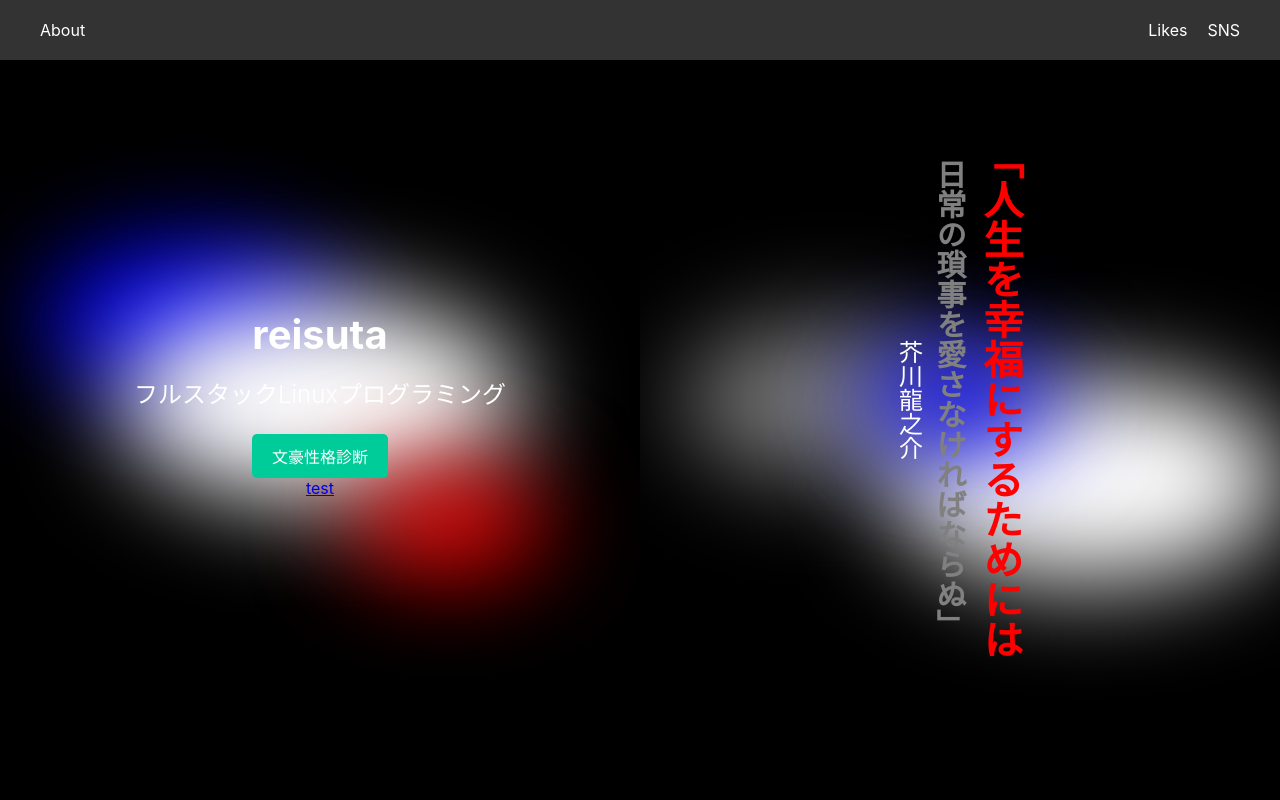
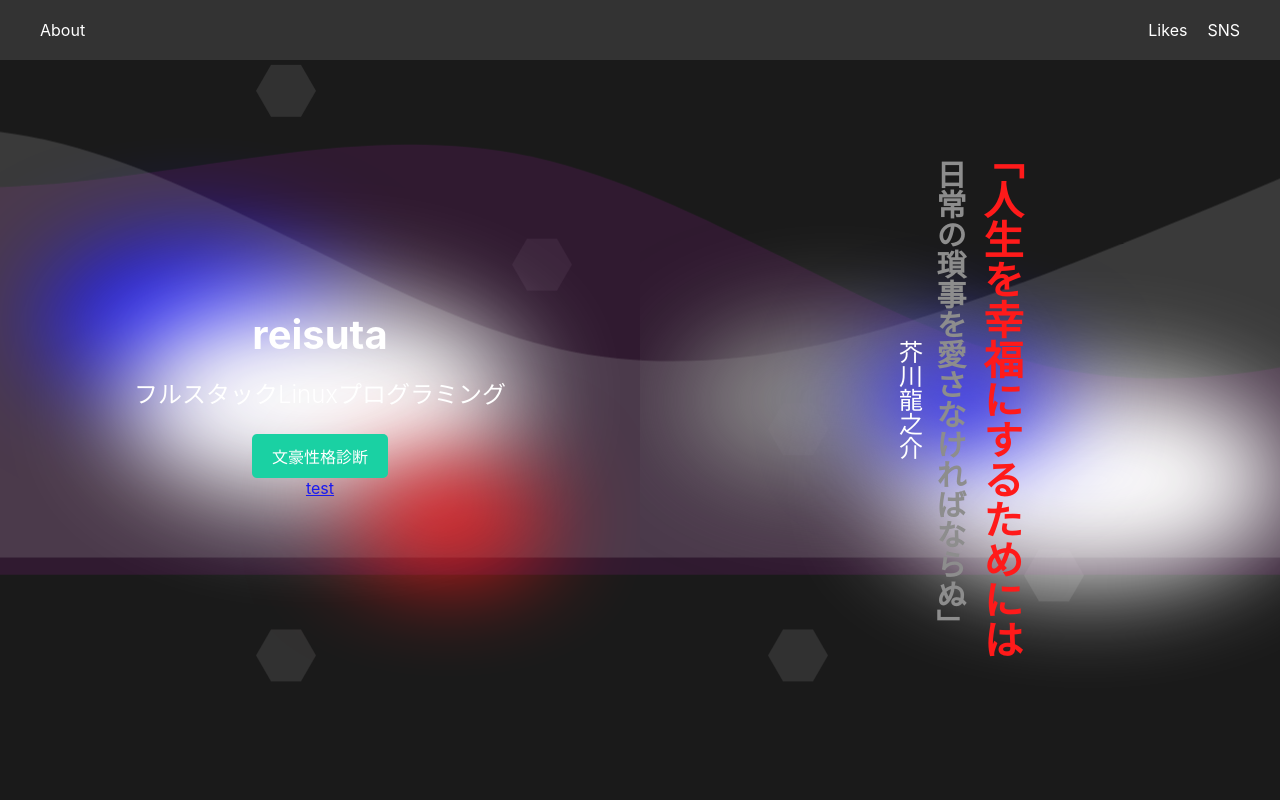
Before and after one commit to reisuta/LP, a Next.js app: page / in a window 1280 px wide. Shown: the top 800 px of the page. Built offline with nearby package versions, Linux system fonts and the light colour scheme.

Commit message:
アニメーションの追加

```diff
--- a/src/app/components/TopPageFv.tsx
+++ b/src/app/components/TopPageFv.tsx
@@ -1,6 +1,42 @@
 'use client'
-import styled from 'styled-components';
+import styled, { keyframes } from 'styled-components';
 import Link from 'next/link';
+
+const waveAnimation1 = keyframes`
+  0% {
+    transform: translateX(0) translateY(0);
+  }
+  50% {
+    transform: translateX(-50%) translateY(15px);
+  }
+  100% {
+    transform: translateX(-100%) translateY(0);
+  }
+`;
+
+const waveAnimation2 = keyframes`
+  0% {
+    transform: translateX(0) translateY(0);
+  }
+  50% {
+    transform: translateX(-50%) translateY(-15px);
+  }
+  100% {
+    transform: translateX(-100%) translateY(0);
+  }
+`;
+
+const hexagonAnimation = keyframes`
+  0% {
+    transform: translateY(0);
+  }
+  50% {
+    transform: translateY(-20px);
+  }
+  100% {
+    transform: translateY(0);
+  }
+`;
 
 const PageContainer = styled.div<{ background?: string }>`
   display: flex;
@@ -9,8 +45,33 @@ const PageContainer = styled.div<{ background?: string }>`
   height: 100vh;
   color: white;
   background: ${({ background }) => background || 'black'};
+  opacity: 0.9;
   position: relative;
   overflow: hidden;
+  &::before {
+    content: "";
+    position: absolute;
+    top: 0;
+    left: 0;
+    width: 200%;
+    height: 100%;
+    background: url('/wave.svg') repeat-x;
+    animation: ${waveAnimation1} 30s linear infinite;
+    opacity: 0.5;
+    z-index: -2;
+  }
+  &::after {
+    content: "";
+    position: absolute;
+    top: 0;
+    left: 0;
+    width: 200%;
+    height: 100%;
+    background: url('/wave2.svg') repeat-x;
+    animation: ${waveAnimation2} 15s linear infinite;
+    opacity: 0.8;
+    z-index: -1;
+  }
 `;
 
 const Container = styled.div`
@@ -34,7 +95,7 @@ const Background = styled.div`
   position: absolute;
   width: 100%;
   height: 100%;
-  z-index: -1;
+  z-index: -3;
   overflow: hidden;
 `;
 
@@ -48,6 +109,54 @@ const Oval = styled.div<{ width?: string; height?: string; top?: string; left?:
   top: ${({ top }) => top || '50%'};
   left: ${({ left }) => left || '50%'};
   transform: translate(-50%, -50%);
+`;
+
+const Hexagon = styled.div`
+  position: absolute;
+  width: 60px;
+  height: 60px;
+  background-color: rgba(255, 255, 255, 0.1);
+  clip-path: polygon(
+    25% 6.7%,
+    75% 6.7%,
+    100% 50%,
+    75% 93.3%,
+    25% 93.3%,
+    0% 50%
+  );
+  animation: ${hexagonAnimation} 4s ease-in-out infinite;
+  z-index: -4;
+
+  &:nth-child(1) {
+    top: 10%;
+    left: 20%;
+    animation-delay: 0s;
+  }
+  &:nth-child(2) {
+    top: 30%;
+    left: 40%;
+    animation-delay: 1s;
+  }
+  &:nth-child(3) {
+    top: 50%;
+    left: 60%;
+    animation-delay: 2s;
+  }
+  &:nth-child(4) {
+    top: 70%;
+    left: 80%;
+    animation-delay: 3s;
+  }
+  &:nth-child(5) {
+    top: 80%;
+    left: 20%;
+    animation-delay: 3s;
+  }
+  &:nth-child(6) {
+    top: 80%;
+    left: 60%;
+    animation-delay: 3s;
+  }
 `;
 
 const Title = styled.h1`
@@ -77,7 +186,7 @@ const StyledLink = styled(Link)`
   text-decoration: none;
   margin-top: 1rem;
   display: inline-block;
-  z-index: 2;
+  z-index: 10;
 
   &:hover {
     background-color: #009977;
@@ -88,6 +197,12 @@ export default function TopPageFv() {
   return (
     <>
       <PageContainer>
+        <Hexagon />
+        <Hexagon />
+        <Hexagon />
+        <Hexagon />
+        <Hexagon />
+        <Hexagon />
         <Container>
           <Background>
             <Oval width="300px" height="150px" top="40%" left="30%" color="blue"/>
```
Also changed, not shown: public/wave.svg (added), public/wave2.svg (added).
